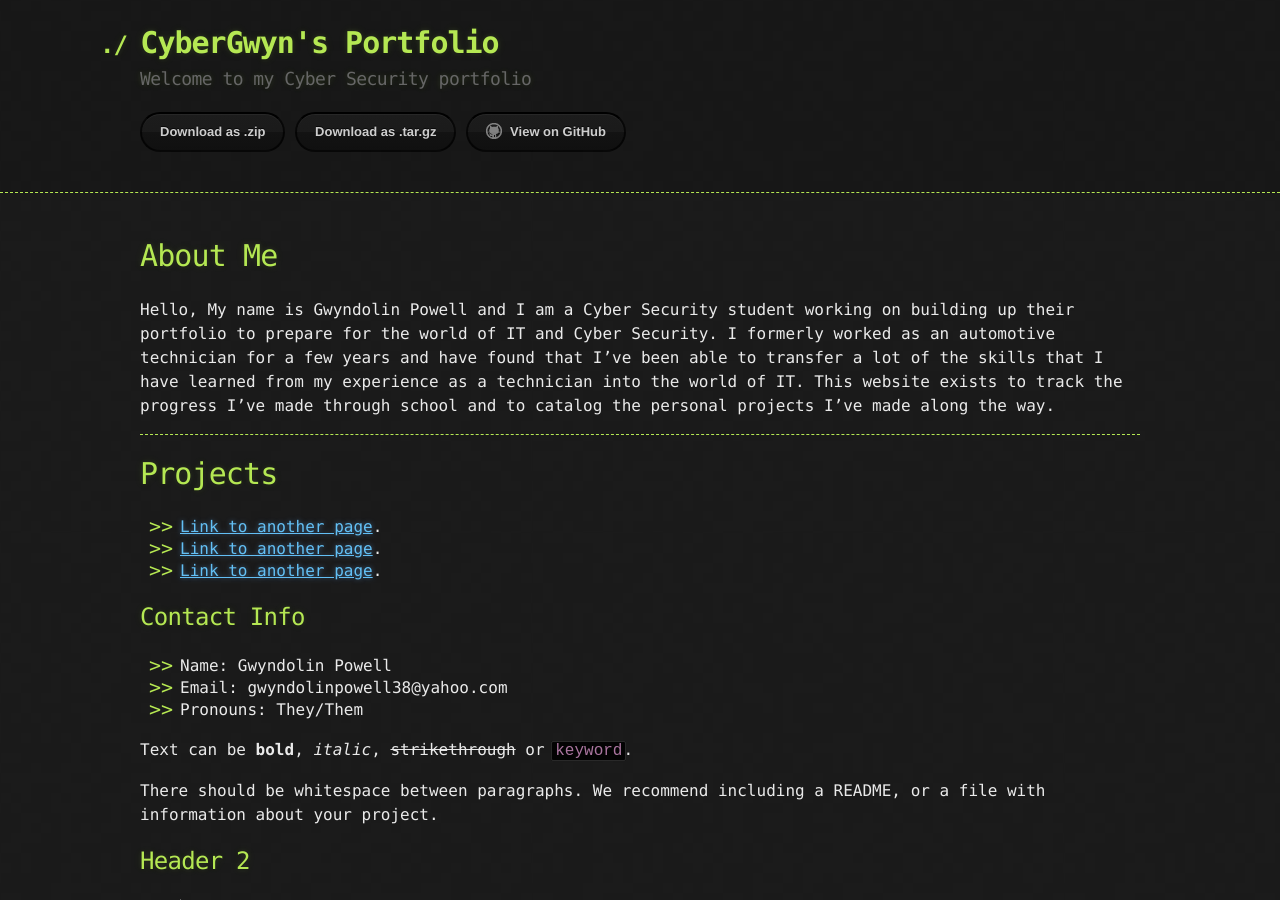
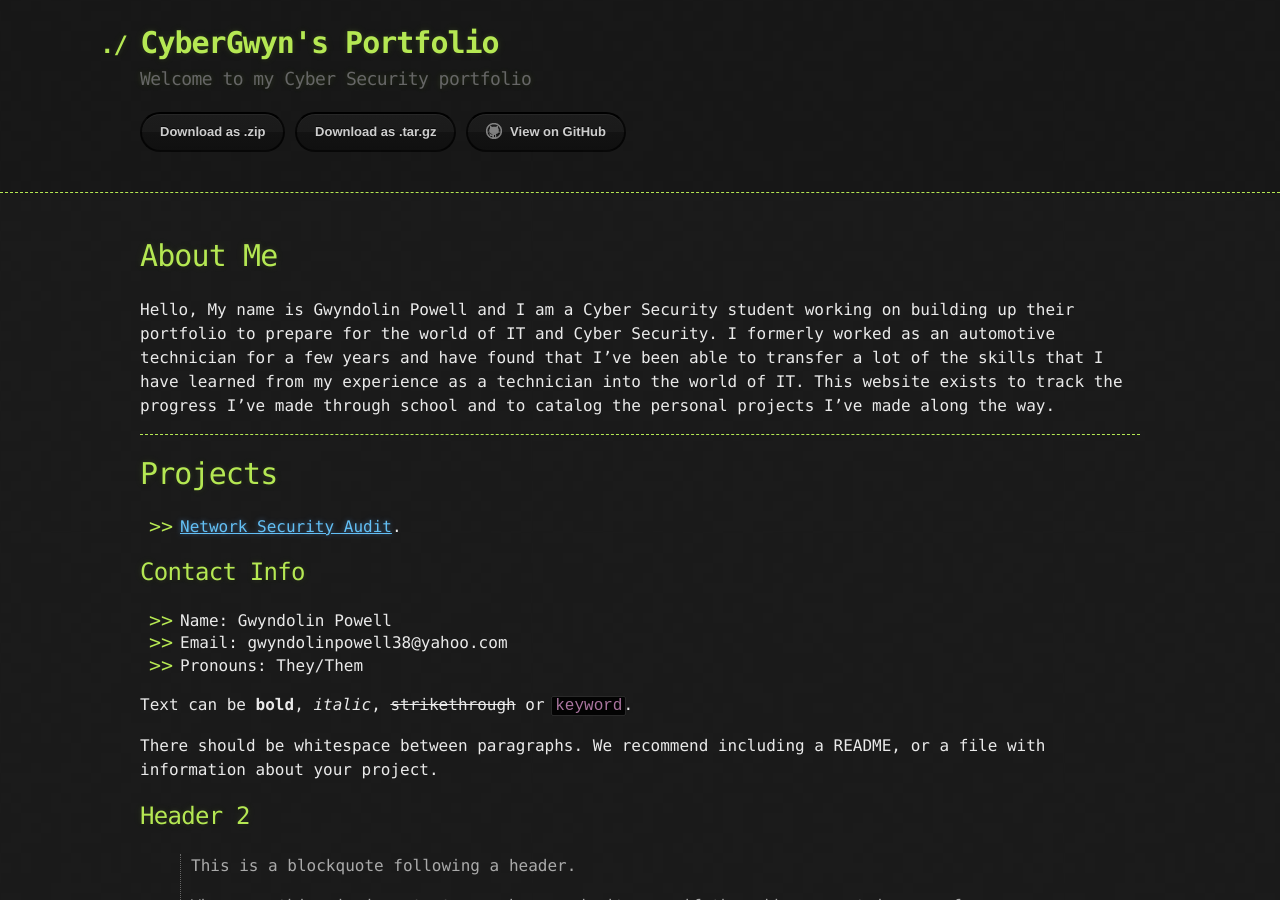
Before and after one commit to CyberGwyn/CyberGwyn.github.io, a Jekyll site: the page built from index.md, in a window 1280 px wide and 900 px high. Built offline with Jekyll 4.4.1, drawn with Linux system fonts in a browser that asks for light colours; our own code applies the rules of GitHub Pages for plain Markdown files.

Commit message:
Added network security audit project

```diff
--- a/index.md
+++ b/index.md
@@ -13,9 +13,7 @@ Hello, My name is Gwyndolin Powell and I am a Cyber Security student working on
 
 # Projects
 
-* [Link to another page](./another-page.html).
-* [Link to another page](./another-page.html).
-* [Link to another page](./another-page.html).
+* [Network Security Audit](./Network-Security-Audit.html).
 
 >
 >
```
Also changed, not shown: Network-Security-Audit.md (renamed from another-page.md).
